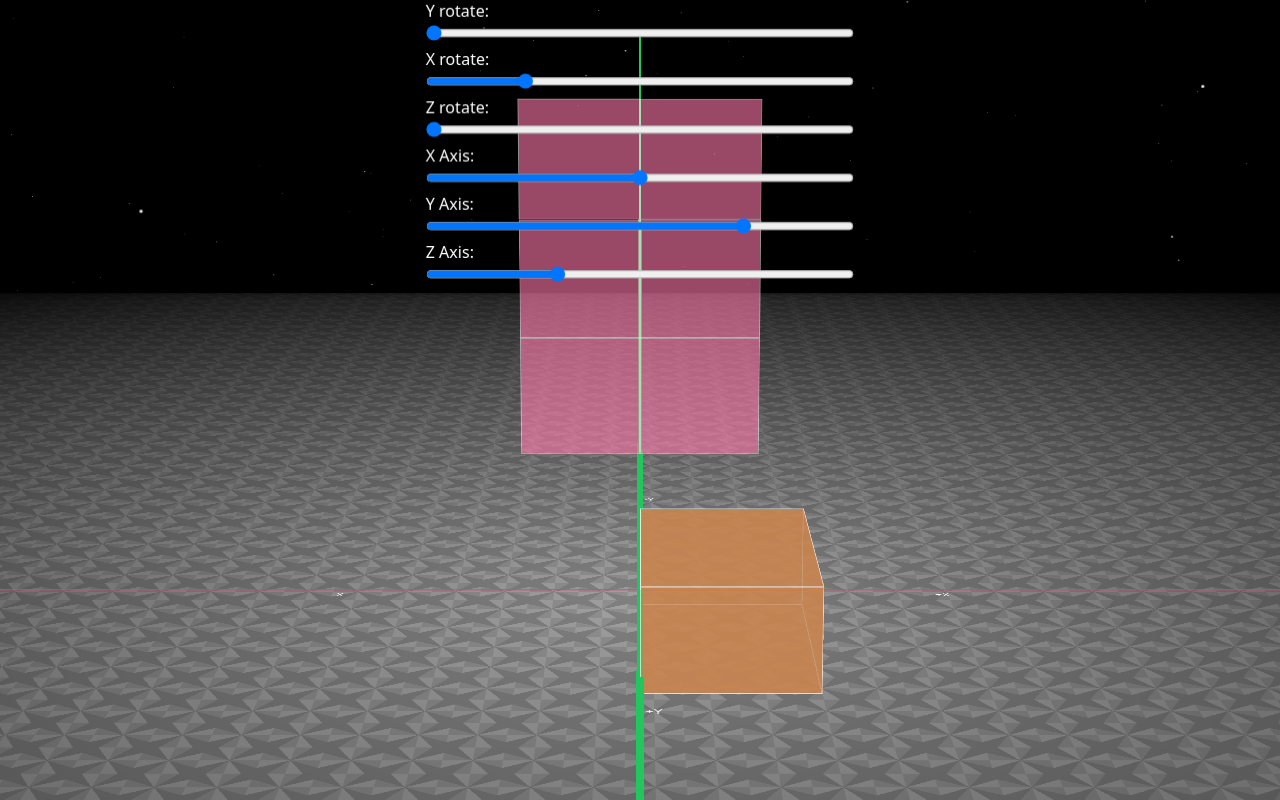
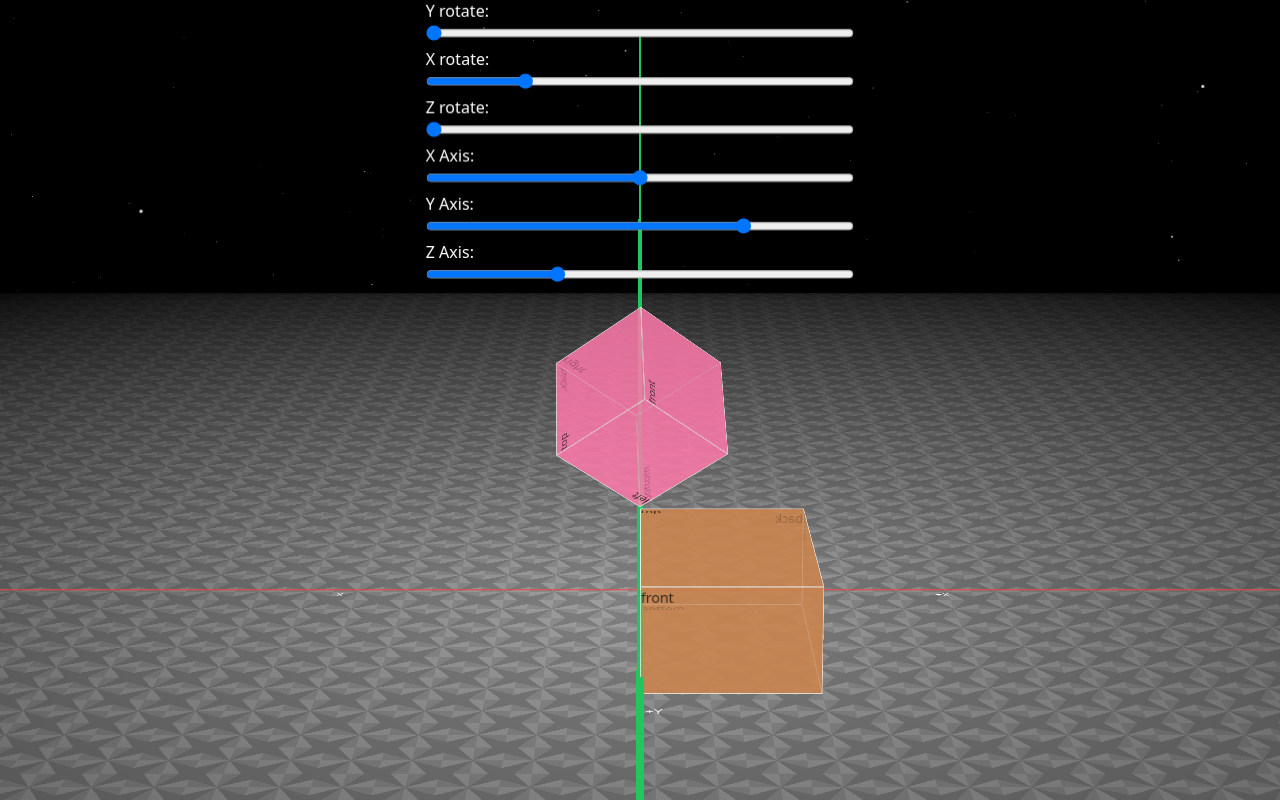
Before and after one commit to Prakash7895/portfolio2, a React (Vite) app: page / in a window 1280 px wide. Built offline with nearby package versions, Linux system fonts and the light colour scheme.

Commit message:
expanding cube

```diff
--- a/src/components/Cube.tsx
+++ b/src/components/Cube.tsx
@@ -48,7 +48,7 @@ const Cube: FC<ICube> = ({
       <div className='container w-full h-full relative flex justify-center items-center'>
         {/* left wall */}
         <div
-          className='left-0 border'
+          className='left-0 border left-wall'
           style={{
             width: height,
             height: length,
@@ -59,10 +59,12 @@ const Cube: FC<ICube> = ({
             borderColor: borderColor,
             opacity: opacity,
           }}
-        ></div>
+        >
+          left
+        </div>
         {/* right wall */}
         <div
-          className='right-0 border'
+          className='right-0 border right-wall'
           style={{
             width: height,
             height: length,
@@ -73,10 +75,12 @@ const Cube: FC<ICube> = ({
             borderColor: borderColor,
             opacity: opacity,
           }}
-        ></div>
+        >
+          right
+        </div>
         {/* top wall */}
         <div
-          className='border'
+          className='border top-wall'
           style={{
             width: width,
             height: length,
@@ -86,10 +90,12 @@ const Cube: FC<ICube> = ({
             borderColor: borderColor,
             opacity: opacity,
           }}
-        ></div>
+        >
+          top
+        </div>
         {/* bottom wall */}
         <div
-          className='border'
+          className='border bottom-wall'
           style={{
             width: width,
             height: length,
@@ -98,10 +104,12 @@ const Cube: FC<ICube> = ({
             opacity: opacity,
             ...bottomStyle,
           }}
-        ></div>
+        >
+          bottom
+        </div>
         {/* front wall */}
         <div
-          className='bottom-0 border'
+          className='bottom-0 border front-wall'
           style={{
             backgroundColor: bgColor,
             borderColor: borderColor,
@@ -112,10 +120,12 @@ const Cube: FC<ICube> = ({
             transform: `rotateX(-90deg) ${frontStyle.transform ?? ''}`,
             opacity: opacity,
           }}
-        ></div>
+        >
+          front
+        </div>
         {/* back wall */}
         <div
-          className='top-0 border'
+          className='top-0 border back-wall'
           style={{
             width: width,
             height: height,
@@ -128,7 +138,9 @@ const Cube: FC<ICube> = ({
             borderColor: borderColor,
             opacity: opacity,
           }}
-        ></div>
+        >
+          back
+        </div>
       </div>
     </div>
   );
--- a/src/components/Projects.tsx
+++ b/src/components/Projects.tsx
@@ -6,19 +6,148 @@ const Projects = () => {
 
   const ref = useRef<HTMLDivElement>(null);
 
-  //   useEffect(() => {
-  //     const t = ref.current?.getAnimations();
-  //     if (!t?.length) {
-  //       console.log('TTt', t);
-  //       ref.current?.animate(
-  //         [{ transform: 'rotateZ(0deg)' }, { transform: 'rotateZ(360deg)' }],
-  //         {
-  //           duration: 3000,
-  //           iterations: Infinity,
-  //         }
-  //       );
-  //     }
-  //   }, []);
+  useEffect(() => {
+    const t = ref.current?.getAnimations();
+    if (!t?.length && ref.current) {
+      console.log('TTt', t);
+      ref.current.animate(
+        [{ transform: 'rotateZ(0deg)' }, { transform: 'rotateZ(360deg)' }],
+        {
+          duration: 3000,
+          iterations: Infinity,
+        }
+      );
+    }
+  }, []);
+
+  const animateSides = () => {
+    const leftWall = ref.current?.getElementsByClassName(
+      'left-wall'
+    )[0] as HTMLDivElement;
+    const rightWall = ref.current?.getElementsByClassName(
+      'right-wall'
+    )[0] as HTMLDivElement;
+    const topWall = ref.current?.getElementsByClassName(
+      'top-wall'
+    )[0] as HTMLDivElement;
+    const bottomWall = ref.current?.getElementsByClassName(
+      'bottom-wall'
+    )[0] as HTMLDivElement;
+    const frontWall = ref.current?.getElementsByClassName(
+      'front-wall'
+    )[0] as HTMLDivElement;
+
+    const time = 500;
+
+    leftWall.animate(
+      [
+        { transform: 'rotateY(-90deg)' },
+        {
+          transform:
+            'rotateY(-90deg) translate(0px, 0px) rotateX(90deg) rotateY(0deg) rotateZ(0deg)',
+        },
+      ],
+      {
+        duration: time,
+        fill: 'forwards',
+        easing: 'ease-in',
+      }
+    );
+    rightWall.animate(
+      [
+        { transform: 'rotateY(90deg)' },
+        {
+          transform: `rotateY(90deg) rotateX(90deg) translate(${side}px, -${
+            2 * side
+          }px)`,
+        },
+      ],
+      {
+        duration: time,
+        fill: 'forwards',
+        easing: 'ease-in',
+      }
+    );
+    topWall.animate(
+      [
+        { transform: 'translateZ(150px)' },
+        {
+          transformOrigin: '0% 0%',
+          transform:
+            'translateZ(150px) translate(0px, 0px) rotateX(90deg) rotateY(0deg) rotateZ(0deg)',
+        },
+      ],
+      {
+        duration: time,
+        fill: 'forwards',
+        easing: 'ease-in',
+      }
+    );
+    bottomWall.animate(
+      [
+        { transform: '' },
+        {
+          transformOrigin: '0% 0%',
+          transform:
+            'translate(0px, 0px) rotateX(-90deg) rotateY(0deg) rotateZ(0deg)',
+        },
+      ],
+      {
+        duration: time,
+        fill: 'forwards',
+        easing: 'ease-in',
+      }
+    );
+    frontWall.animate(
+      [
+        { transform: 'rotateX(-90deg)' },
+        {
+          transformOrigin: '0% 0%',
+          transform: `rotateX(-90deg) translate(-${side}px, ${-2 * side}px)`,
+        },
+      ],
+      {
+        duration: time,
+        fill: 'forwards',
+        easing: 'ease-in',
+      }
+    );
+  };
+
+  const animateCube = () => {
+    if (ref.current) {
+      const anim = ref.current.animate([{}, { transform: 'rotateZ(360deg)' }], {
+        duration: 500,
+        fill: 'forwards',
+      });
+
+      anim.onfinish = () => {
+        console.log('anim', anim);
+        const parentCube = ref.current?.getElementsByClassName(
+          'parent-cube'
+        )[0] as HTMLDivElement;
+
+        const pAnimste = parentCube.animate(
+          [
+            { transform: 'translateZ(130px) rotateX(35deg) rotateY(315deg)' },
+            {
+              transform:
+                'translateZ(130px) rotateX(0deg) rotateY(360deg) translateZ(350px)',
+            },
+          ],
+          {
+            duration: 500,
+            fill: 'forwards',
+            easing: 'ease-in',
+          }
+        );
+
+        pAnimste.onfinish = () => {
+          animateSides();
+        };
+      };
+    }
+  };
 
   return (
     <div>
@@ -28,7 +157,8 @@ const Projects = () => {
           const t = e.currentTarget.getAnimations();
           console.log('T', t);
 
-          t[0].pause();
+          t[0]?.pause();
+          animateCube();
         }}
       >
         <Cube
@@ -38,32 +168,32 @@ const Projects = () => {
           width={`${side}px`}
           height={`${side}px`}
           length={`${side}px`}
+          className='parent-cube'
           style={{
             transformOrigin: '0% 0%',
-            // transform: 'translateZ(130px) rotateX(35deg) rotateY(315deg)',
-            transform: 'translateZ(350px)',
+            transform: 'translateZ(130px) rotateX(35deg) rotateY(315deg)',
           }}
-          leftStyle={{
-            transform:
-              'translate(0px, 0px) rotateX(90deg) rotateY(0deg) rotateZ(0deg)',
-          }}
-          rightStyle={{
-            transform: `rotateX(90deg) translate(${side}px, -${2 * side}px)`,
-          }}
-          topStyle={{
-            transformOrigin: '0% 0%',
-            transform:
-              'translate(0px, 0px) rotateX(90deg) rotateY(0deg) rotateZ(0deg)',
-          }}
-          bottomStyle={{
-            transformOrigin: '0% 0%',
-            transform:
-              'translate(0px, 0px) rotateX(-90deg) rotateY(0deg) rotateZ(0deg)',
-          }}
-          frontStyle={{
-            transformOrigin: '0% 0%',
-            transform: `translate(-${side}px, ${-2 * side}px)`,
-          }}
+          // leftStyle={{
+          //   transform:
+          //     'translate(0px, 0px) rotateX(90deg) rotateY(0deg) rotateZ(0deg)',
+          // }}
+          // rightStyle={{
+          //   transform: `rotateX(90deg) translate(${side}px, -${2 * side}px)`,
+          // }}
+          // topStyle={{
+          //   transformOrigin: '0% 0%',
+          //   transform:
+          //     'translate(0px, 0px) rotateX(90deg) rotateY(0deg) rotateZ(0deg)',
+          // }}
+          // bottomStyle={{
+          //   transformOrigin: '0% 0%',
+          //   transform:
+          //     'translate(0px, 0px) rotateX(-90deg) rotateY(0deg) rotateZ(0deg)',
+          // }}
+          // frontStyle={{
+          //   transformOrigin: '0% 0%',
+          //   transform: `translate(-${side}px, ${-2 * side}px)`,
+          // }}
         />
       </div>
       <Cube borderColor='#fff' opacity={0.7} />
```
